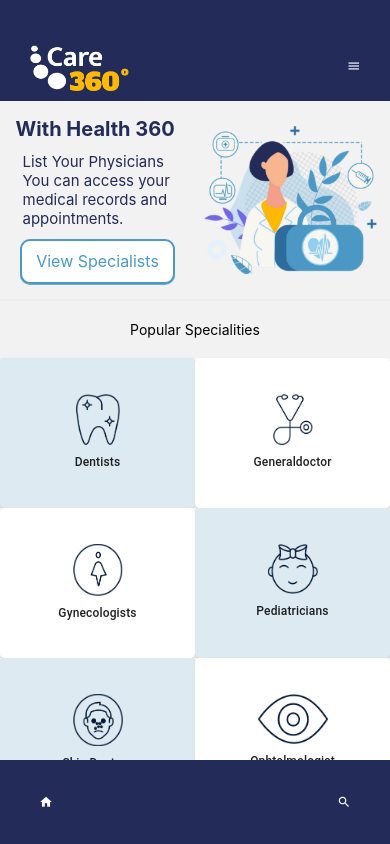
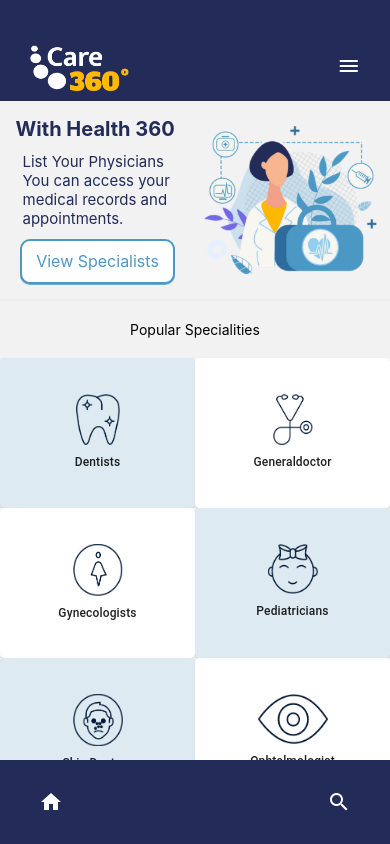
Before and after one commit to GSG-G10/Care-360, a React Native app in the folder client/: screen /Landingpage in a window 390 px wide. Built offline with nearby package versions, Linux system fonts and the light colour scheme.

Commit message:
fix-app-style-errors

```diff
--- a/client/components/Footer.js
+++ b/client/components/Footer.js
@@ -7,16 +7,29 @@ export const Footer = () => {
   return (
     <View style={styles.footer}>
       <View style={styles.footerComponent}>
-        <Icon name="home" size="35" color="#fff" onPress={() => null} />
-        <Icon name="search" size="35" color="#fff" onPress={() => null} />
+        <Icon
+          name="home"
+          style={styles.icon}
+          color="#fff"
+          onPress={() => null}
+        />
+        <Icon
+          name="search"
+          style={styles.icon}
+          color="#fff"
+          onPress={() => null}
+        />
       </View>
     </View>
   );
 };
 const styles = StyleSheet.create({
+  icon: {
+    fontSize: 35,
+  },
   footer: {
     height: '10%',
-    width:'100%',
+    width: '100%',
     backgroundColor: color.blue,
     alignItems: 'center',
     justifyContent: 'center',
--- a/client/components/Header.js
+++ b/client/components/Header.js
@@ -11,15 +11,23 @@ export const Header = () => {
           style={styles.tinyLogo}
           source={require('../utils/img/logo.png')}
         />
-        <Icon name="menu" size="35" color="#fff" onPress={() => null} />
+        <Icon
+          style={styles.icon}
+          name="menu"
+          color="#fff"
+          onPress={() => null}
+        />
       </View>
     </View>
   );
 };
 const styles = StyleSheet.create({
+  icon: {
+    fontSize: 35,
+  },
   header: {
     backgroundColor: color.blue,
-    width:'100%',
+    width: '100%',
     height: '12%',
     alignItems: 'center',
     justifyContent: 'center',
--- a/client/features/landing/Popularspecialities.js
+++ b/client/features/landing/Popularspecialities.js
@@ -108,7 +108,7 @@ export const Popularspecialities = ({navigation}) => {
 const styles = StyleSheet.create({
   title: {
     justifyContent: 'center',
-    alignItem: 'center',
+    alignItems: 'center',
     marginBottom: 20,
   },
   card: {
```
Also changed, not shown: 1 other file (tests, documents, lock files or other folders).
